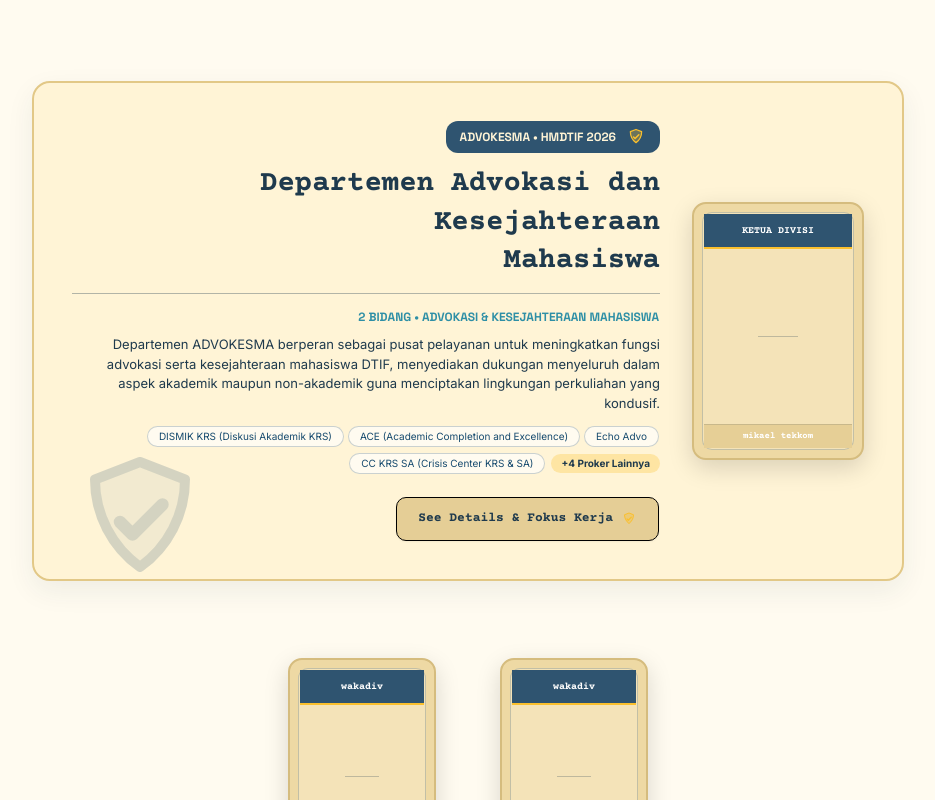
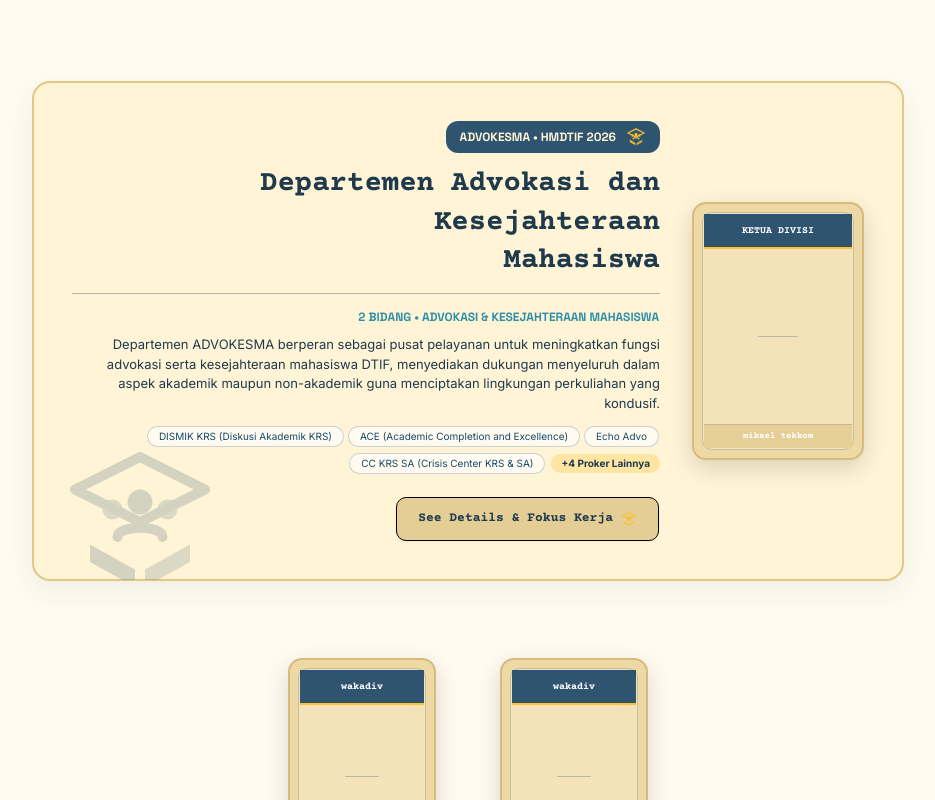
Before and after one commit to adityalestyono95-art/WEB-HMDTIF, a Next.js app: page /cabinet in a window 1280 px wide. Shown: the part 2120-2920 px from the top of the page, without its empty margins (172-1107 px from the left). Built offline with nearby package versions, Linux system fonts and the light colour scheme; no server answers.

Commit message:
fix dikit revisi ada salah icon advo and pit too bro, tinggal gue mau bobo

```diff
--- a/app/components/DepartmentIcons.tsx
+++ b/app/components/DepartmentIcons.tsx
@@ -19,18 +19,28 @@ export const InfokomIconLarge = ({ className = "" }: { className?: string }) =>
   </svg>
 );
 
-// ADVOKESMA Icon - Shield/Protection symbol for advocacy
+// ADVOKESMA Icon
 export const AdvokesmaIcon = ({ size = 20, className = "" }: { size?: number; className?: string }) => (
   <svg width={size} height={size} viewBox="0 0 20 20" fill="none" xmlns="http://www.w3.org/2000/svg" className={className}>
-    <path d="M10 2.5L4.375 4.6875C4.375 9.0625 6.5625 13.125 10 15.625C13.4375 13.125 15.625 9.0625 15.625 4.6875L10 2.5Z" fill="#FBC02D" fillOpacity="0.3" stroke="#FBC02D" strokeWidth="1.25" strokeLinejoin="round"/>
-    <path d="M7.5 10L9.0625 11.5625L12.8125 7.8125" stroke="#FBC02D" strokeWidth="1.5625" strokeLinecap="round" strokeLinejoin="round"/>
+    <path d="M10 1.875L18.125 5.9375L10 10L1.875 5.9375L10 1.875Z" strokeWidth="1.25" strokeLinejoin="round" stroke="#FBC02D"/>
+    <path d="M10 9.0625C10.8629 9.0625 11.5625 8.36294 11.5625 7.5C11.5625 6.63706 10.8629 5.9375 10 5.9375C9.13706 5.9375 8.4375 6.63706 8.4375 7.5C8.4375 8.36294 9.13706 9.0625 10 9.0625Z" fill="#FBC02D"/>
+    <path opacity="0.85" d="M6.5625 9.6875C7.25286 9.6875 7.8125 9.12786 7.8125 8.4375C7.8125 7.74714 7.25286 7.1875 6.5625 7.1875C5.87214 7.1875 5.3125 7.74714 5.3125 8.4375C5.3125 9.12786 5.87214 9.6875 6.5625 9.6875Z" fill="#FBC02D"/>
+    <path opacity="0.85" d="M13.4375 9.6875C14.1279 9.6875 14.6875 9.12786 14.6875 8.4375C14.6875 7.74714 14.1279 7.1875 13.4375 7.1875C12.7471 7.1875 12.1875 7.74714 12.1875 8.4375C12.1875 9.12786 12.7471 9.6875 13.4375 9.6875Z" fill="#FBC02D"/>
+    <path d="M7.1875 11.875C7.1875 10.3125 12.8125 10.3125 12.8125 11.875" strokeWidth="1.25" strokeLinecap="round" stroke="#FBC02D"/>
+    <path d="M3.75 12.8125L9.375 15.9375V18.125L3.75 15V12.8125Z" fill="#FBC02D"/>
+    <path opacity="0.85" d="M16.25 12.8125L10.625 15.9375V18.125L16.25 15V12.8125Z" fill="#FBC02D"/>
   </svg>
 );
 
 export const AdvokesmaIconLarge = ({ className = "" }: { className?: string }) => (
   <svg width="160" height="138" viewBox="0 0 160 138" fill="none" xmlns="http://www.w3.org/2000/svg" className={className}>
-    <path d="M80 20L35 37.5C35 72.5 52 105 80 125C108 105 125 72.5 125 37.5L80 20Z" fill="#2F5470" fillOpacity="0.3" stroke="#2F5470" strokeWidth="10" strokeLinejoin="round"/>
-    <path d="M60 80L72.5 92.5L102.5 62.5" stroke="#2F5470" strokeWidth="12.5" strokeLinecap="round" strokeLinejoin="round"/>
+    <path d="M80 15L145 47.5L80 80L15 47.5L80 15Z" strokeWidth="10" strokeLinejoin="round" stroke="#2F5470"/>
+    <path d="M80 72.5C86.9036 72.5 92.5 66.9036 92.5 60C92.5 53.0964 86.9036 47.5 80 47.5C73.0964 47.5 67.5 53.0964 67.5 60C67.5 66.9036 73.0964 72.5 80 72.5Z" fill="#2F5470"/>
+    <path opacity="0.85" d="M52.5 77.5C58.0228 77.5 62.5 73.0228 62.5 67.5C62.5 61.9772 58.0228 57.5 52.5 57.5C46.9772 57.5 42.5 61.9772 42.5 67.5C42.5 73.0228 46.9772 77.5 52.5 77.5Z" fill="#2F5470"/>
+    <path opacity="0.85" d="M107.5 77.5C113.023 77.5 117.5 73.0228 117.5 67.5C117.5 61.9772 113.023 57.5 107.5 57.5C101.977 57.5 97.5 61.9772 97.5 67.5C97.5 73.0228 101.977 77.5 107.5 77.5Z" fill="#2F5470"/>
+    <path d="M57.5 95C57.5 82.5 102.5 82.5 102.5 95" strokeWidth="10" strokeLinecap="round" stroke="#2F5470"/>
+    <path d="M30 102.5L75 127.5V145L30 120V102.5Z" fill="#2F5470"/>
+    <path opacity="0.85" d="M130 102.5L85 127.5V145L130 120V102.5Z" fill="#2F5470"/>
   </svg>
 );
 
@@ -68,20 +78,24 @@ export const BisnisIconLarge = ({ className = "" }: { className?: string }) => (
   </svg>
 );
 
-// PIT Icon - Code/Tech symbol
+// PIT Icon
 export const PitIcon = ({ size = 20, className = "" }: { size?: number; className?: string }) => (
   <svg width={size} height={size} viewBox="0 0 20 20" fill="none" xmlns="http://www.w3.org/2000/svg" className={className}>
-    <path d="M6.875 5.625L3.125 10L6.875 14.375" stroke="#FBC02D" strokeWidth="1.875" strokeLinecap="round" strokeLinejoin="round"/>
-    <path d="M13.125 5.625L16.875 10L13.125 14.375" stroke="#FBC02D" strokeWidth="1.875" strokeLinecap="round" strokeLinejoin="round"/>
-    <path d="M11.25 3.75L8.75 16.25" stroke="#FBC02D" strokeWidth="1.875" strokeLinecap="round"/>
+    <path d="M10.625 3.125H13.75L9.375 16.875H6.25L10.625 3.125Z" fill="#FBC02D"/>
+    <path d="M3.125 4.375H6.875V8.125H3.125V4.375Z" strokeWidth="1.25" stroke="#FBC02D"/>
+    <path d="M3.125 11.25H6.875L5.625 15.625H3.125V11.25Z" fill="#FBC02D"/>
+    <path d="M13.75 4.375H16.875V8.75H13.75V4.375Z" fill="#FBC02D"/>
+    <path d="M13.125 11.875H16.875V15.625H13.125V11.875Z" strokeWidth="1.25" stroke="#FBC02D"/>
   </svg>
 );
 
 export const PitIconLarge = ({ className = "" }: { className?: string }) => (
   <svg width="160" height="138" viewBox="0 0 160 138" fill="none" xmlns="http://www.w3.org/2000/svg" className={className}>
-    <path d="M55 45L25 80L55 115" stroke="#2F5470" strokeWidth="15" strokeLinecap="round" strokeLinejoin="round"/>
-    <path d="M105 45L135 80L105 115" stroke="#2F5470" strokeWidth="15" strokeLinecap="round" strokeLinejoin="round"/>
-    <path d="M90 30L70 130" stroke="#2F5470" strokeWidth="15" strokeLinecap="round"/>
+    <path d="M85 25H110L75 135H50L85 25Z" fill="#2F5470"/>
+    <path d="M25 35H55V65H25V35Z" strokeWidth="10" stroke="#2F5470"/>
+    <path d="M25 90H55L45 125H25V90Z" fill="#2F5470"/>
+    <path d="M110 35H135V70H110V35Z" fill="#2F5470"/>
+    <path d="M105 95H135V125H105V95Z" strokeWidth="10" stroke="#2F5470"/>
   </svg>
 );
 
```
